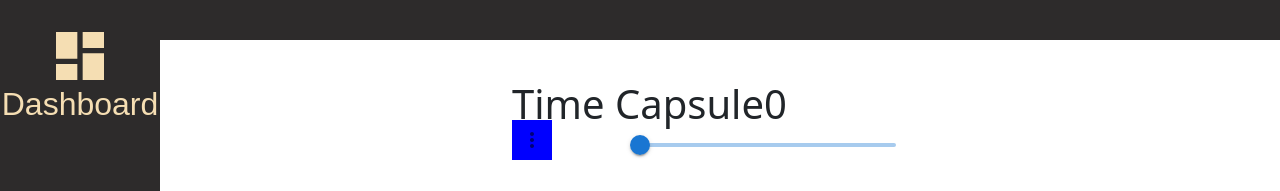
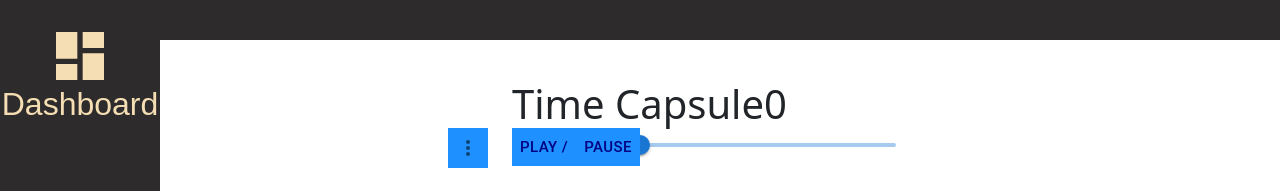
Before and after one commit to alonman17/FlightGear-project, a React (Create React App) app in the folder front/: page /Time_capsule in a window 1280 px wide. Shown: the top 191 px of the page. Built offline with nearby package versions, Linux system fonts and the light colour scheme.

Commit message:
finish video slider

```diff
--- /dev/null
+++ b/front/src/components/playButton.js
@@ -0,0 +1,32 @@
+import { Button } from "@mui/material";
+import React from "react";
+
+export default function OnlyPlayPauseButton(props) {
+  function handlePlay() {
+    props.setIsPlaying(true);
+    props.setIsPlaying(true);
+    console.log(props.isPlaying);
+  }
+
+  function handlePause() {
+    props.setIsPlaying(false);
+    console.log(props.isPlaying);
+  }
+
+  return (
+    <div>
+      <Button
+        style={{ fontSize: "15px", color: "#000080" }}
+        onClick={handlePlay}
+      >
+        Play /
+      </Button>
+      <Button
+        style={{ fontSize: "15px", color: "#000080" }}
+        onClick={handlePause}
+      >
+        Pause
+      </Button>
+    </div>
+  );
+}
--- a/front/src/components/speedButton.js
+++ b/front/src/components/speedButton.js
@@ -5,7 +5,7 @@ import MenuItem from "@mui/material/MenuItem";
 import MoreVertIcon from "@mui/icons-material/MoreVert";
 import { useState } from "react";
 
-const options = ["0.1", "1x", "1.5x", "2x"];
+const options = ["1x", "1.5x", "2x"];
 
 const ITEM_HEIGHT = 48;
 
@@ -18,13 +18,13 @@ export default function LongMenu(props) {
   };
   const handleClose = (option) => {
     //close the menu
-    //close the menu
     setAnchorEl(null);
     // props.setSpeed();
   };
   function on(option) {
     const s = option.currentTarget.innerText.split("x")[0];
     props.setSpeed(s);
+    setAnchorEl(null);
   }
 
   return (
--- a/front/src/pages/Time_capsule.js
+++ b/front/src/pages/Time_capsule.js
@@ -12,10 +12,12 @@ import Turn from "../components/clocks/turn";
 import { useState } from "react";
 import DiscreteSlider from "../components/videoSlider";
 import LongMenu from "../components/speedButton";
+import OnlyPlayPauseButton from "../components/playButton";
 
 export default function TimeCapsule() {
   const [val, setValue] = useState(0);
   const [speed, setSpeed] = useState(0);
+  const [isPlaying, setIsPlaying] = useState(false);
   // function c() {
   //   // setValue(0.5);
   //   console.log(val);
@@ -23,8 +25,9 @@ export default function TimeCapsule() {
 
   function otomaticSlider() {
     const time = setInterval(() => {
-      setValue((val + 0.05) * speed);
-
+      if (isPlaying) {
+        setValue((val + 0.05) * speed);
+      }
       // if (val >= 0.5) {
       //   console.log(val);
       //   clearInterval(time);
@@ -113,13 +116,27 @@ export default function TimeCapsule() {
         </div>
         <div
           style={{
-            backgroundColor: "blue",
+            backgroundColor: "#1e90ff",
             position: "absolute",
-            left: "40%",
-            top: "15%",
+            left: "35%",
+            top: "16%",
           }}
         >
           <LongMenu speed={speed} setSpeed={setSpeed} />
+        </div>
+        <div
+          style={{
+            backgroundColor: "#1e90ff",
+
+            position: "absolute",
+            left: "40%",
+            top: "16%",
+          }}
+        >
+          <OnlyPlayPauseButton
+            isPlaying={isPlaying}
+            setIsPlaying={setIsPlaying}
+          />
         </div>
       </div>
     </div>
```
